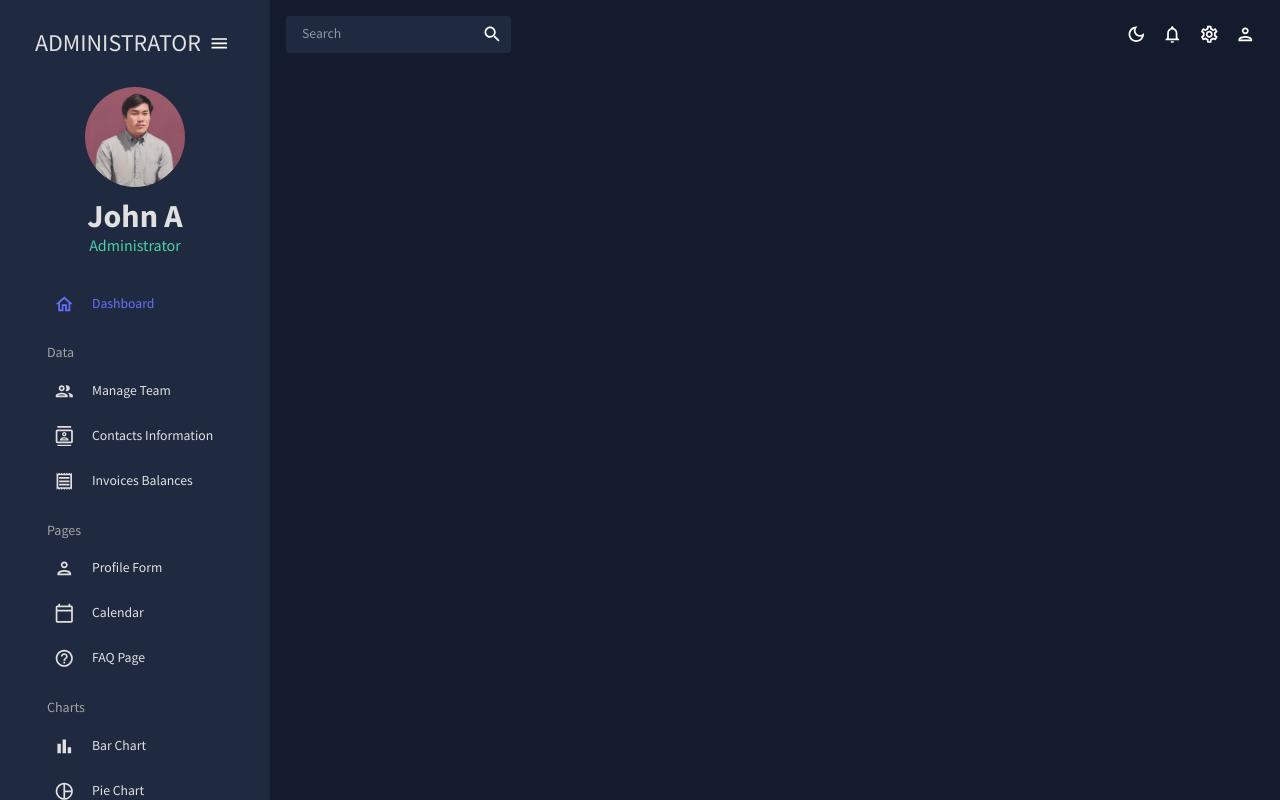
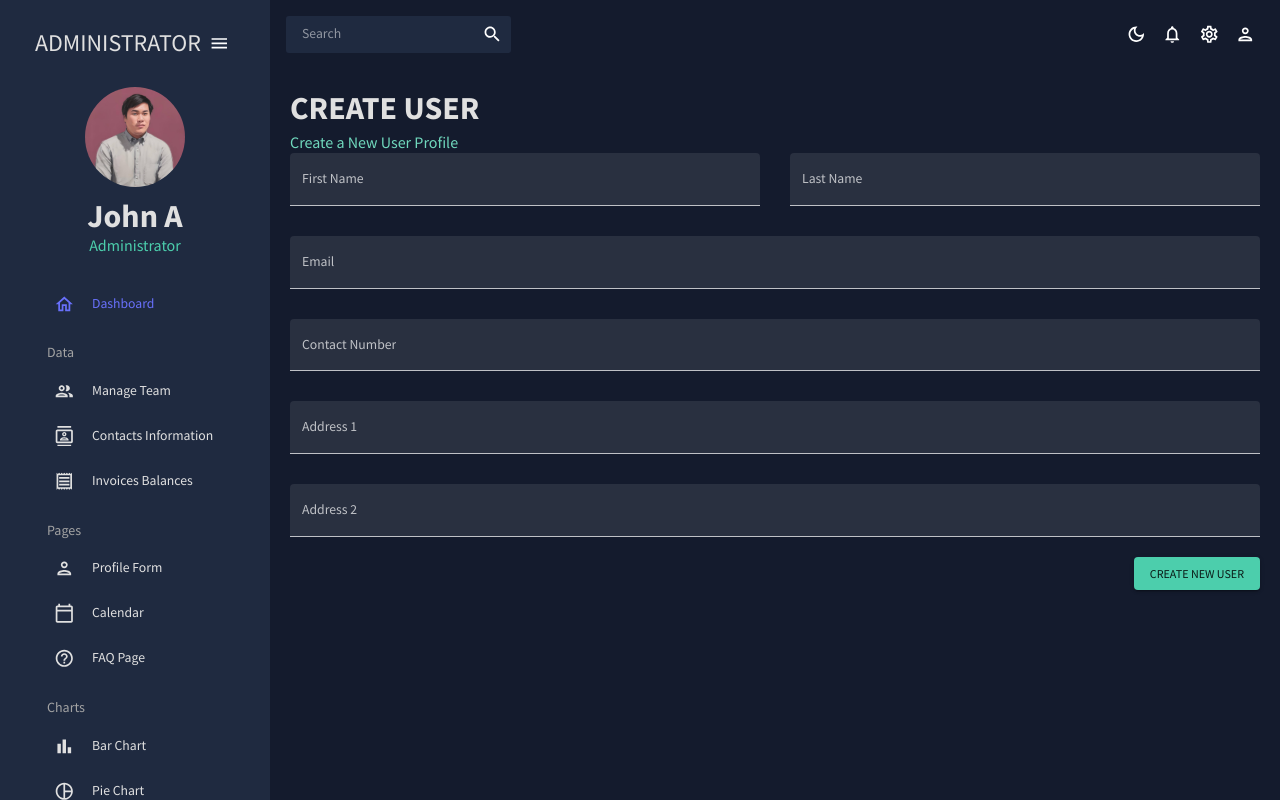
Before and after one commit to jamores07/React-Admin-Dashboard, a React (Create React App) app: page /form in a window 1280 px wide. Built offline with nearby package versions, Linux system fonts and the light colour scheme.

Commit message:
Completed Profile form scene

```diff
--- a/src/App.js
+++ b/src/App.js
@@ -10,7 +10,7 @@
 import Invoices from "./scenes/invoices";
 import Contacts from "./scenes/contacts";
 // import Bar from "./scenes/bar";
-// import Form from "./scenes/form";
+import Form from "./scenes/form";
 // import Line from "./scenes/line";
 // import Pie from "./scenes/pie";
 // import FAQ from "./scenes/faq";
@@ -36,10 +36,11 @@
                 <Route path="/team" element={<Team />} />
                 <Route path="/contacts" element={<Contacts />} />
                 <Route path="/invoices" element={<Invoices />} />
+                <Route path="/form" element={<Form />} />
                 {
 
 
-                  //<Route path="/form" element={<Form />} />
+
                   //<Route path="/bar" element={<Bar />} />
                   //<Route path="/pie" element={<Pie />} />
                   //<Route path="/line" element={<Line />} />
--- /dev/null
+++ b/src/scenes/form/index.js
@@ -0,0 +1,157 @@
+import { Box, Button, TextField } from "@mui/material"
+import { Formik } from "formik";
+import * as yup from "yup";
+import useMediaQuery from "@mui/material/useMediaQuery";
+import Header from "../../components/Header";
+
+const Form = () => {
+    const isNonMobile = useMediaQuery("(min-width:600px")
+
+    const initialValues = {
+        firstName: "",
+        lastName: "",
+        email: "",
+        contact: "",
+        address1: "",
+        address2: "",
+      };
+
+    const handleFormSubmit = (values) => {
+        console.log(values);
+    }
+
+    const phoneRegExp =
+        /^((\+[1-9]{1,4}[ -]?)|(\([0-9]{2,3}\)[ -]?)|([0-9]{2,4})[ -]?)*?[0-9]{3,4}[ -]?[0-9]{3,4}$/;
+
+
+    const checkoutSchema = yup.object().shape({
+        firstName: yup.string().required("required"),
+        lastName: yup.string().required("required"),
+        email: yup.string().email("invalid email").required("required"),
+        contact: yup
+            .string()
+            .matches()
+            .required("required")
+    });
+
+    return (
+        <Box m="20px">
+            <Header title="CREATE USER" subtitle="Create a New User Profile"/>
+
+            <Formik
+                onSubmit={handleFormSubmit}
+                initialValues={initialValues}
+                validationSchema={checkoutSchema}
+            >
+                {({
+                values,
+                errors,
+                touched,
+                handleBlur,
+                handleChange,
+                handleSubmit,
+                }) => (
+                <form onSubmit={handleSubmit}>
+                    <Box
+                    display="grid"
+                    gap="30px"
+                    gridTemplateColumns="repeat(4, minmax(0, 1fr))"
+                    sx={{
+                        "& > div": { gridColumn: isNonMobile ? undefined : "span 4" },
+                    }}
+                    >
+                    <TextField
+                        fullWidth
+                        variant="filled"
+                        type="text"
+                        label="First Name"
+                        onBlur={handleBlur}
+                        onChange={handleChange}
+                        value={values.firstName}
+                        name="firstName"
+                        error={!!touched.firstName && !!errors.firstName}
+                        helperText={touched.firstName && errors.firstName}
+                        sx={{ gridColumn: "span 2" }}
+                    />
+                    <TextField
+                        fullWidth
+                        variant="filled"
+                        type="text"
+                        label="Last Name"
+                        onBlur={handleBlur}
+                        onChange={handleChange}
+                        value={values.lastName}
+                        name="lastName"
+                        error={!!touched.lastName && !!errors.lastName}
+                        helperText={touched.lastName && errors.lastName}
+                        sx={{ gridColumn: "span 2" }}
+                    />
+                    <TextField
+                        fullWidth
+                        variant="filled"
+                        type="text"
+                        label="Email"
+                        onBlur={handleBlur}
+                        onChange={handleChange}
+                        value={values.email}
+                        name="email"
+                        error={!!touched.email && !!errors.email}
+                        helperText={touched.email && errors.email}
+                        sx={{ gridColumn: "span 4" }}
+                    />
+                    <TextField
+                        fullWidth
+                        variant="filled"
+                        type="text"
+                        label="Contact Number"
+                        onBlur={handleBlur}
+                        onChange={handleChange}
+                        value={values.contact}
+                        name="contact"
+                        error={!!touched.contact && !!errors.contact}
+                        helperText={touched.contact && errors.contact}
+                        sx={{ gridColumn: "span 4" }}
+                    />
+                    <TextField
+                        fullWidth
+                        variant="filled"
+                        type="text"
+                        label="Address 1"
+                        onBlur={handleBlur}
+                        onChange={handleChange}
+                        value={values.address1}
+                        name="address1"
+                        error={!!touched.address1 && !!errors.address1}
+                        helperText={touched.address1 && errors.address1}
+                        sx={{ gridColumn: "span 4" }}
+                    />
+                    <TextField
+                        fullWidth
+                        variant="filled"
+                        type="text"
+                        label="Address 2"
+                        onBlur={handleBlur}
+                        onChange={handleChange}
+                        value={values.address2}
+                        name="address2"
+                        error={!!touched.address2 && !!errors.address2}
+                        helperText={touched.address2 && errors.address2}
+                        sx={{ gridColumn: "span 4" }}
+                    />
+                    </Box>
+                    <Box display="flex" justifyContent="end" mt="20px">
+                    <Button type="submit" color="secondary" variant="contained">
+                        Create New User
+                    </Button>
+                    </Box>
+                </form>
+                )}
+
+
+            </Formik>
+        </Box>
+    );
+
+}
+
+export default Form;
```
